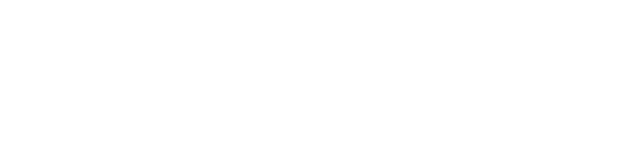
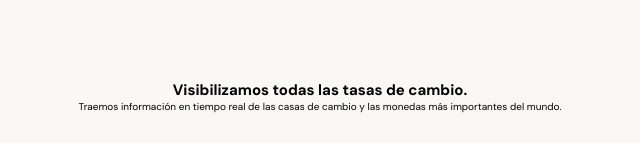
Before and after one commit to danielmacielacevedo/batatabit-crypto, a plain HTML site: page index.html in a window 1280 px wide. Shown: the whole page, without its empty margins (320-960 px from the left). Drawn offline with Linux system fonts and the light colour scheme.

Commit message:
Se empezó la estructura inicial de la Sección de Intercambio, y sus estilos

```diff
--- a/css/style.css
+++ b/css/style.css
@@ -24,3 +24,27 @@
     font-size: 62.5%;
     font-family: 'DM Sans', sans-serif;
 }
+
+main
+{
+    width: 100%;
+    height: auto;
+    background-color: var(--off-white);
+}
+
+.main-exchange-container
+{
+    width: 100%;
+    height: auto;
+    padding-top: 80px;
+    padding-bottom: 30px;
+    text-align: center;
+}
+
+.main-exchange-container-title
+{
+    width: 90%;
+    min-width: 288px;
+    max-width: 900px;
+    margin: 0 auto;
+}
--- a/index.html
+++ b/index.html
@@ -6,16 +6,26 @@
     <meta name="viewport" content="width=device-width, initial-scale=1.0">
     <title>BataBit | Crypto</title>
     <link rel="preconnect" href="https://fonts.googleapis.com">
-<link rel="preconnect" href="https://fonts.gstatic.com" crossorigin>
-<link href="https://fonts.googleapis.com/css2?family=DM+Sans:wght@400;500;700&family=Inter:wght@300;500&display=swap" rel="stylesheet">
+    <link rel="preconnect" href="https://fonts.gstatic.com" crossorigin>
+    <link href="https://fonts.googleapis.com/css2?family=DM+Sans:wght@400;500;700&family=Inter:wght@300;500&display=swap" rel="stylesheet">
+    <link rel="stylesheet" href="./css/style.css">
 </head>
 <body>
     <header>
 
     </header>
     <main>
-        <section>
+        <section class="main-exchange-container">
+            <div class="background-img"></div>
+            <div class="main-exchange-container-title">
+                <h2>Visibilizamos todas las tasas de cambio.</h2>
+                <p>Traemos información en tiempo real de las casas de cambio y las monedas más importantes del mundo.</p>
+            </div>
+            <section class="main-tables-container">
+                <div>
 
+                </div>
+            </section>
         </section>
 
 
```
